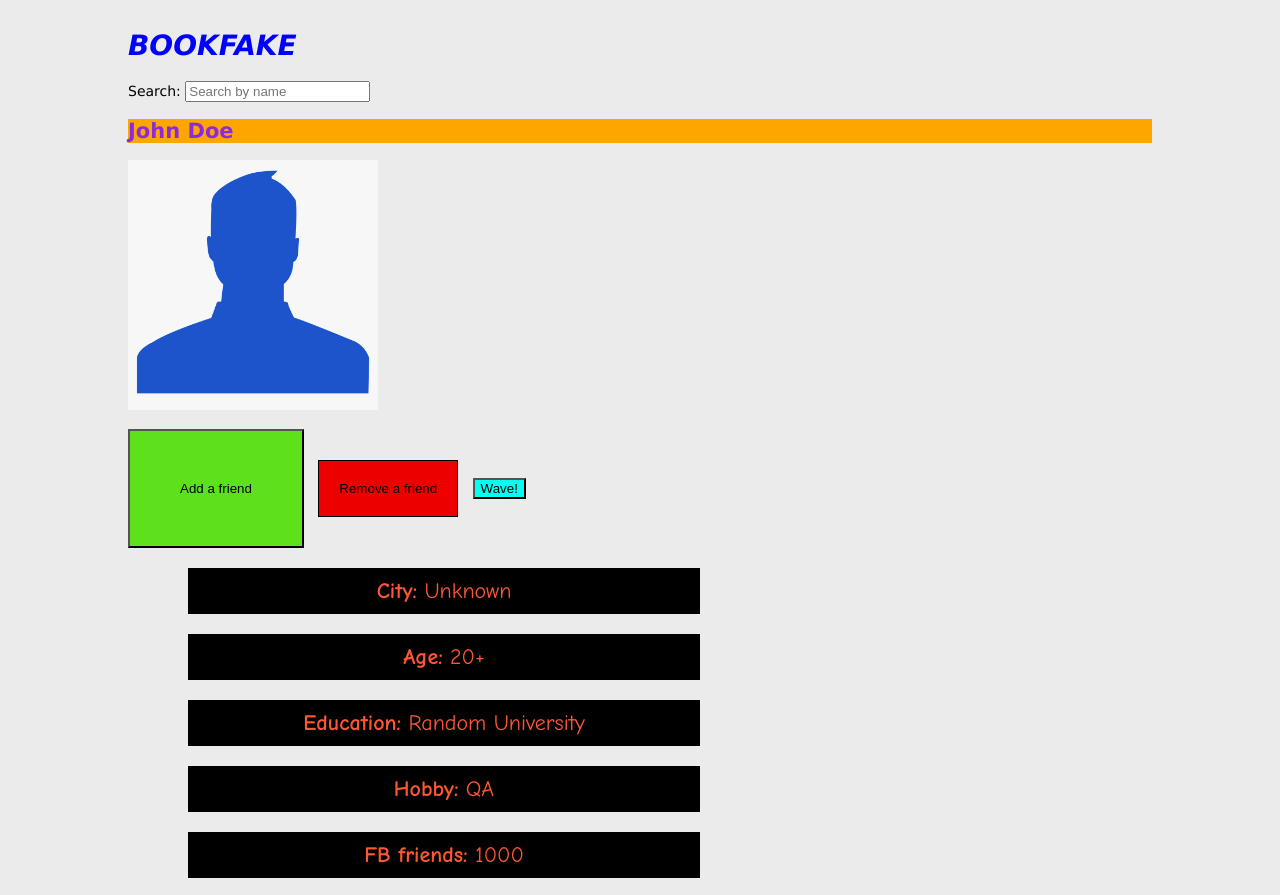
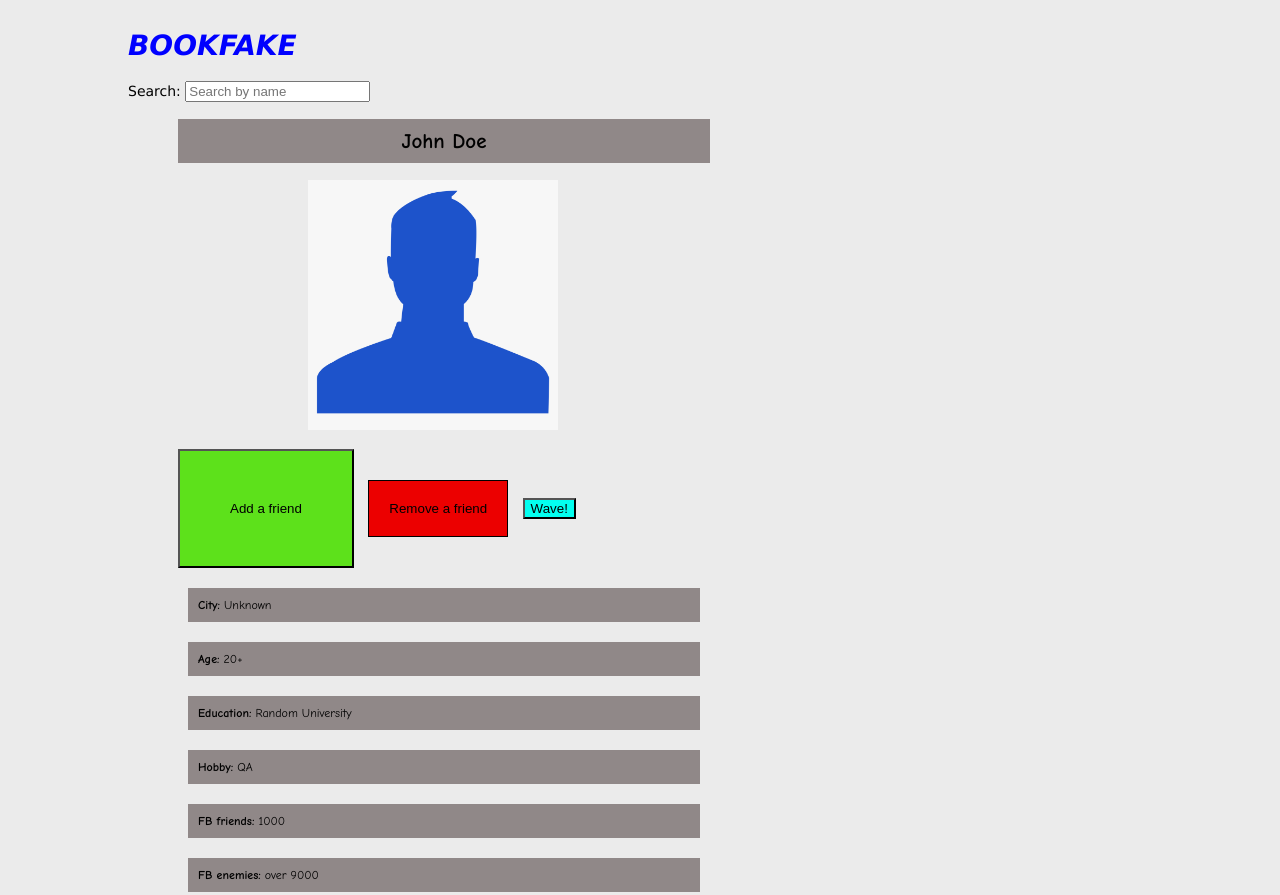
Before and after one commit to Gaber92/learningCourse, a plain HTML site: page index.html in a window 1280 px wide. Shown: the top 895 px of the page. Drawn offline with Linux system fonts and the light colour scheme.

Commit message:
fix image postion and colors

```diff
--- a/index.html
+++ b/index.html
@@ -12,8 +12,8 @@
 
         <br>
 
-        <h2 style="color: blueviolet; background-color: orange">John Doe</h2>
-        <img src="profilePhoto.png" alt="defaultPhoto" style="width:250px;height:250px">
+        <h2>John Doe</h2>
+        <img src="profilePhoto.png" alt="defaultPhoto">
         <br>
         <br>
 
--- a/style.css
+++ b/style.css
@@ -1,11 +1,30 @@
 p {
-  color: #FF5733;
-  background-color: black;
+  color: #000000;
+  background-color: #908888;
   font-family: "Comic Sans MS";
   width: 50%;
   padding:10px;
   margin: 20px;
+  text-align: left;
+
+
+}
+img {
+  width:250px;
+  height:250px;
+  margin-left: 180px;
+
+
+}
+
+h2 {
+  color: #000000;
+  background-color: #908888;
+  font-family: "Comic Sans MS";
+  width: 50%;
+  padding:10px;
   text-align: center;
+  margin-left: 50px;
 
 
 }
@@ -22,13 +41,14 @@ body
 
 .list
 {
-    font-size: 22px;
+    font-size: 12px;
 }
 
 #btnFriend
 {
     background-color: #5DE11B;
     padding: 50px;
+    margin-left: 50px;
 }
 
 #btnEnemy
```
Also changed, not shown: 1 other file.
